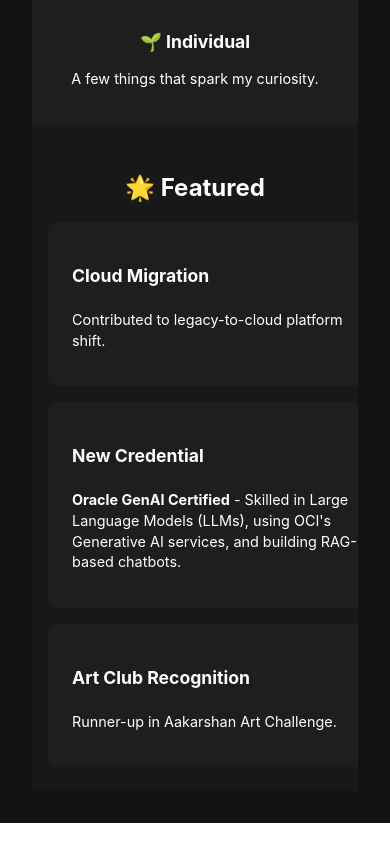
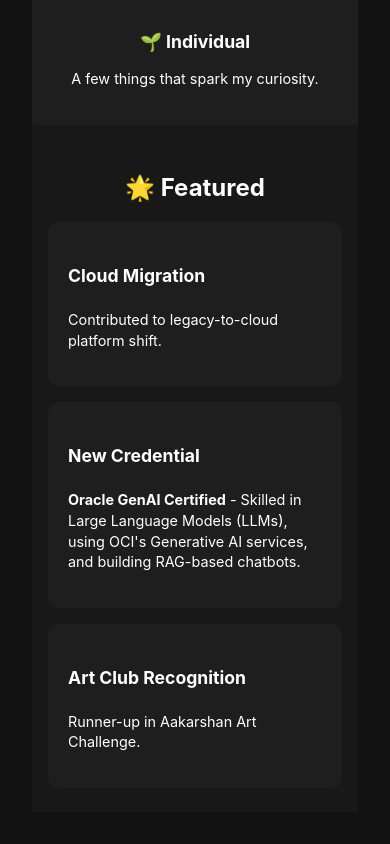
Before and after one commit to BhavanaPoosa/react-portfolio, a React (Create React App) app: page / in a window 390 px wide. Shown: the part 1398-2242 px from the top of the page. Before the commit the page ends 2221 px from the top, so only its background shows below. Built offline with nearby package versions, Linux system fonts and the light colour scheme.

Commit message:
Adjust the feature-tiles

```diff
--- a/src/styles/HomeContent.css
+++ b/src/styles/HomeContent.css
@@ -91,15 +91,19 @@
     }
 
     /* featured tiles: single column & wider */
-    .featured-tiles{
-      flex-direction:column;
-      align-items:center;
-      gap:1rem;
+    .featured-tiles  {
+      grid-template-columns: 1fr;   /* still single column   */
+      max-width: none;              /* 🔑  no hard ceiling    */
+      width: 100%;                  /* full width            */
+      padding: 0;                   /* flush with content    */
     }
-    .tile{
-      width:100%;
-      max-width:380px;
-      padding:1.25rem 1.5rem;
+
+    /* each tile now fills 100 % of the row */
+    .tile {
+      width: 100%;
+      max-width: none;              /* 🔑  allow shrink below 380px */
+      padding: 1.25rem 1.25rem;
+      overflow-wrap: anywhere;      /* wrap super-long words */
     }
 
     /* smaller text so it never overflows */
```
